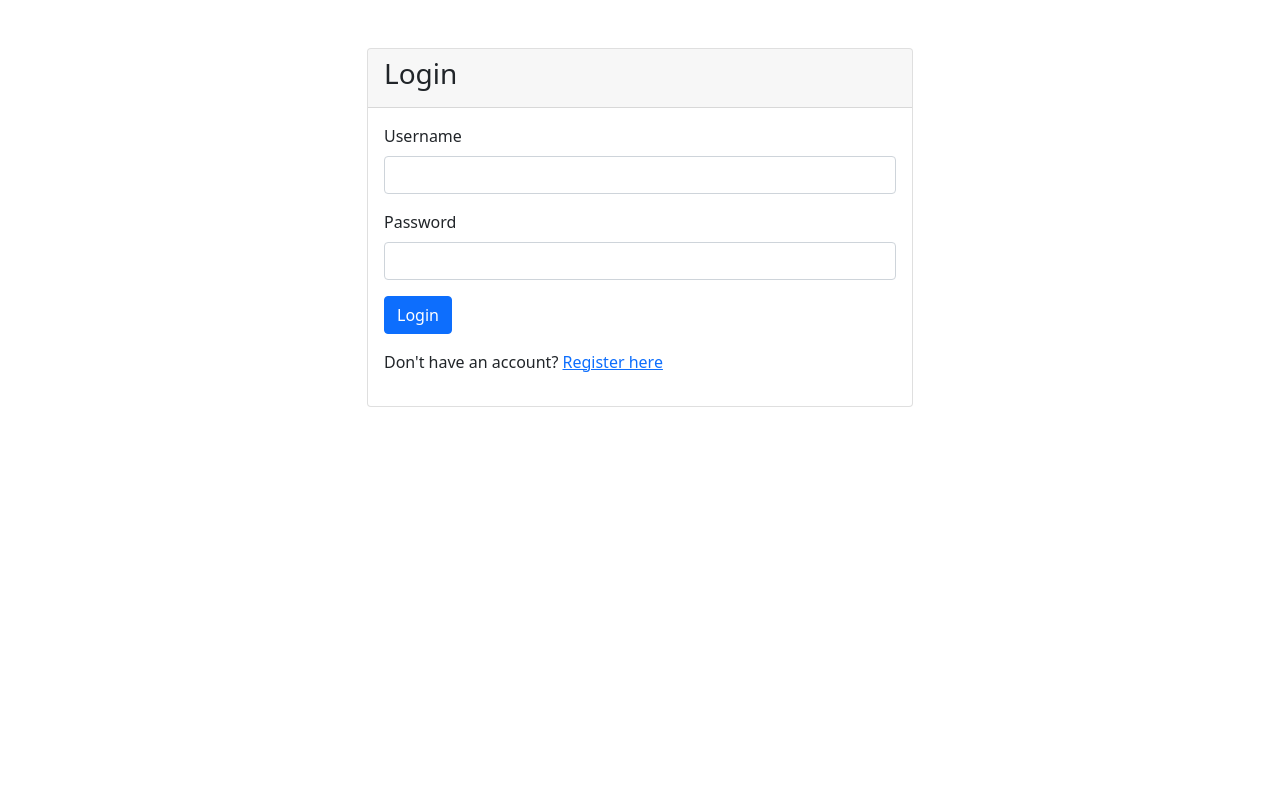
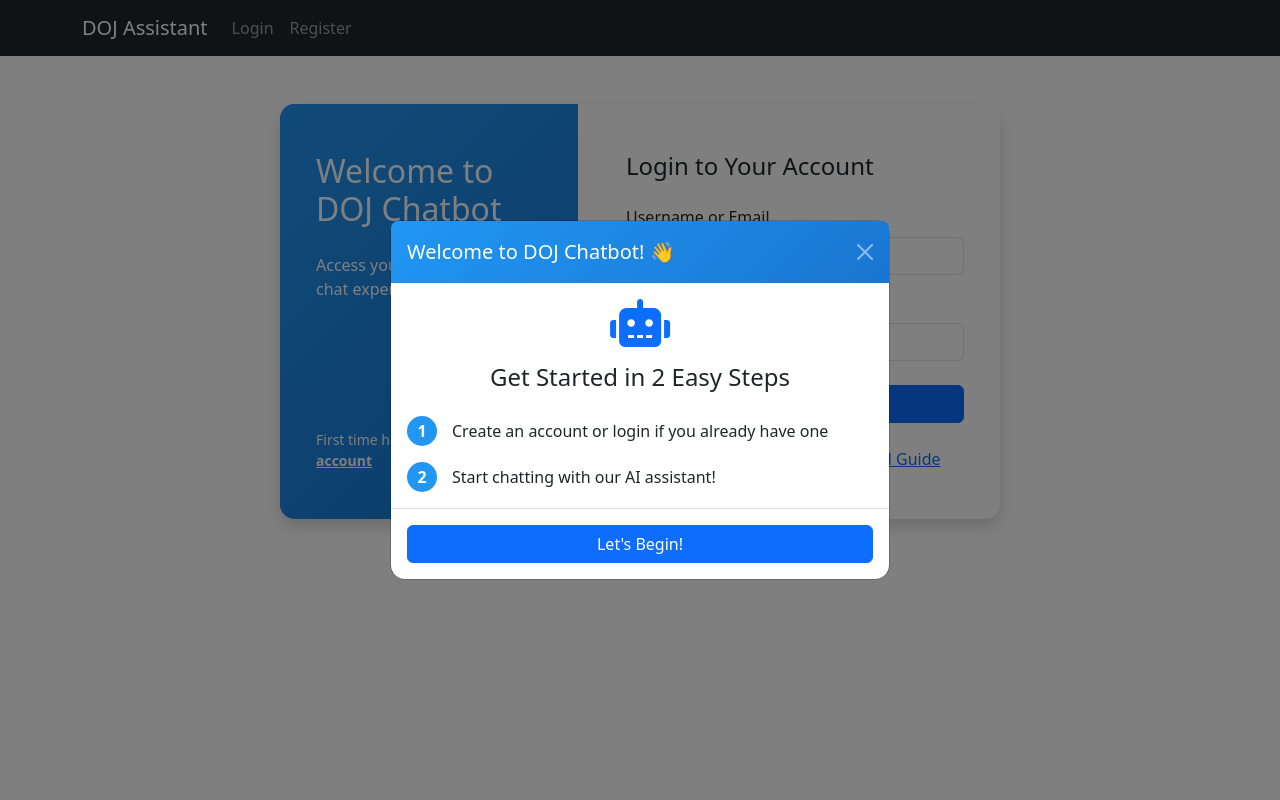
Before and after one commit to GRENCY2005/SGP_PROJECT, a Flask app: template templates/login.html in a window 1280 px wide. Run offline with Flask 3, Linux system fonts and the light colour scheme; the template is opened without the code that fills it, so the values that code supplies are empty.

Commit message:
Update login.html

```diff
--- a/templates/login.html
+++ b/templates/login.html
@@ -1,18 +1,58 @@
-<!DOCTYPE html>
-<html>
-<head>
-    <title>Login</title>
-    <link href="https://cdn.jsdelivr.net/npm/bootstrap@5.1.3/dist/css/bootstrap.min.css" rel="stylesheet">
-</head>
-<body>
+{% extends "base.html" %}
+
+{% block title %}Welcome to DOJ Chatbot{% endblock %}
+
+{% block content %}
+<!-- Welcome Modal for First-time Users -->
+<div class="modal fade" id="welcomeModal" tabindex="-1" aria-hidden="true">
+    <div class="modal-dialog modal-dialog-centered">
+        <div class="modal-content">
+            <div class="modal-header bg-primary text-white">
+                <h5 class="modal-title">Welcome to DOJ Chatbot! 👋</h5>
+                <button type="button" class="btn-close btn-close-white" data-bs-dismiss="modal" aria-label="Close"></button>
+            </div>
+            <div class="modal-body">
+                <div class="text-center mb-4">
+                    <i class="fas fa-robot fa-3x text-primary mb-3"></i>
+                    <h4>Get Started in 2 Easy Steps</h4>
+                </div>
+                <div class="steps">
+                    <div class="step d-flex align-items-center mb-3">
+                        <div class="step-number">1</div>
+                        <div class="step-text">Create an account or login if you already have one</div>
+                    </div>
+                    <div class="step d-flex align-items-center">
+                        <div class="step-number">2</div>
+                        <div class="step-text">Start chatting with our AI assistant!</div>
+                    </div>
+                </div>
+            </div>
+            <div class="modal-footer">
+                <button type="button" class="btn btn-primary w-100" data-bs-dismiss="modal">Let's Begin!</button>
+            </div>
+        </div>
+    </div>
+</div>
+
 <div class="container mt-5">
     <div class="row justify-content-center">
-            <div class="col-md-6">
-                <div class="card">
-                    <div class="card-header">
-                        <h3>Login</h3>
+        <div class="col-md-8">
+            <div class="card shadow">
+                <div class="card-body p-0">
+                    <div class="row">
+                        <!-- Left side - Welcome Message -->
+                        <div class="col-md-5 bg-primary text-white p-5 d-flex flex-column justify-content-center">
+                            <h2 class="font-weight-bold mb-4">Welcome to DOJ Chatbot</h2>
+                            <p class="mb-4">Access your personalized chat experience securely.</p>
+                            <div class="mt-auto">
+                                <p class="small mb-0">First time here?
+                                    <a href="{{ url_for('register') }}" class="text-white fw-bold">Create an account</a>
+                                </p>
                             </div>
-                    <div class="card-body">
+                        </div>
+
+                        <!-- Right side - Login Form -->
+                        <div class="col-md-7 p-5">
                             {% with messages = get_flashed_messages() %}
                                 {% if messages %}
                                     {% for message in messages %}
@@ -21,22 +61,102 @@
                                 {% endif %}
                             {% endwith %}
 
-                        <form method="POST">
-                            <div class="mb-3">
-                                <label for="username" class="form-label">Username</label>
-                                <input type="text" class="form-control" id="username" name="username" required>
+                            <h4 class="mb-4">Login to Your Account</h4>
+
+                            <!-- Login Form -->
+                            <form method="POST" id="loginForm">
+                                <div class="form-group mb-3">
+                                    <label class="form-label">Username or Email</label>
+                                    <div class="input-group">
+                                        <span class="input-group-text"><i class="fas fa-user"></i></span>
+                                        <input type="text" class="form-control" name="username" placeholder="Enter username or email" required>
                                     </div>
-                            <div class="mb-3">
-                                <label for="password" class="form-label">Password</label>
-                                <input type="password" class="form-control" id="password" name="password" required>
                                 </div>
-                            <button type="submit" class="btn btn-primary">Login</button>
+                                <div class="form-group mb-4">
+                                    <label class="form-label">Password</label>
+                                    <div class="input-group">
+                                        <span class="input-group-text"><i class="fas fa-lock"></i></span>
+                                        <input type="password" class="form-control" name="password" placeholder="Enter password" required>
+                                    </div>
+                                </div>
+                                <button type="submit" class="btn btn-primary w-100">Login</button>
                             </form>
-                        <p class="mt-3">Don't have an account? <a href="{{ url_for('register') }}">Register here</a></p>
+
+                            <div class="text-center mt-4">
+                                <p class="mb-0">Need help? <a href="#" class="text-primary" onclick="showWelcomeModal()">View Getting Started Guide</a></p>
                             </div>
                         </div>
                     </div>
                 </div>
             </div>
-</body>
-</html>
+        </div>
+    </div>
+</div>
+
+<!-- Add Font Awesome -->
+<link rel="stylesheet" href="https://cdnjs.cloudflare.com/ajax/libs/font-awesome/5.15.4/css/all.min.css">
+
+<!-- Add Custom Styles -->
+<style>
+.bg-primary {
+    background: linear-gradient(135deg, #2196F3, #1976D2);
+}
+.card {
+    border: none;
+    border-radius: 15px;
+    overflow: hidden;
+}
+.input-group-text {
+    background-color: transparent;
+    border-right: none;
+}
+.form-control {
+    border-left: none;
+}
+.form-control:focus {
+    box-shadow: none;
+    border-color: #ced4da;
+}
+.step-number {
+    width: 30px;
+    height: 30px;
+    background: #2196F3;
+    color: white;
+    border-radius: 50%;
+    display: flex;
+    align-items: center;
+    justify-content: center;
+    margin-right: 15px;
+    font-weight: bold;
+}
+.step-text {
+    flex: 1;
+}
+.modal-content {
+    border-radius: 15px;
+}
+.modal-header {
+    background: linear-gradient(135deg, #2196F3, #1976D2);
+    border-bottom: none;
+}
+.btn-close-white:focus {
+    box-shadow: none;
+}
+</style>
+
+<!-- Welcome Modal Script -->
+<script>
+// Show welcome modal on first visit
+document.addEventListener('DOMContentLoaded', function() {
+    if (!localStorage.getItem('welcomeShown')) {
+        showWelcomeModal();
+        localStorage.setItem('welcomeShown', 'true');
+    }
+});
+
+function showWelcomeModal() {
+    const welcomeModal = new bootstrap.Modal(document.getElementById('welcomeModal'));
+    welcomeModal.show();
+}
+</script>
+{% endblock %}
```
Lines whose indentation alone changed are shown as unchanged.
